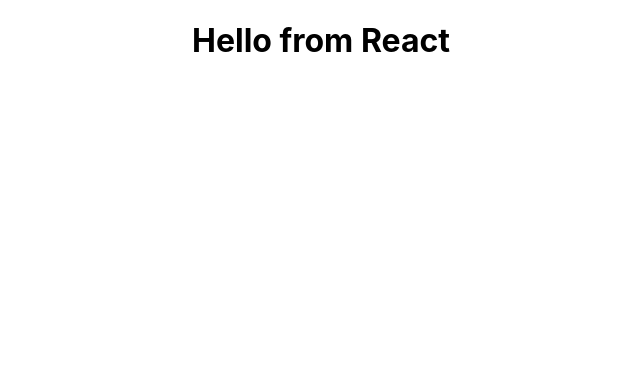
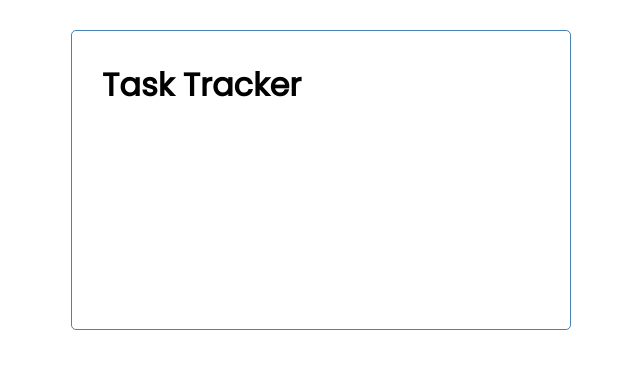
Before and after one commit to oberthewhat/react-task-tracker, a React (Create React App) app: page / in a window 1280 px wide. Shown: the top 368 px of the page, without its empty margins (319-959 px from the left). Built offline with nearby package versions, Linux system fonts and the light colour scheme.

Commit message:
32 min in

```diff
--- a/src/App.js
+++ b/src/App.js
@@ -1,9 +1,11 @@
 import './App.css';
+import Header from './components/Header'
 
 function App() {
+
   return (
-    <div className="App">
-     <h1>Hello from React</h1>
+    <div className="container">
+     <Header />
     </div>
   );
 }
--- /dev/null
+++ b/src/components/Header.js
@@ -0,0 +1,25 @@
+import PropTypes from 'prop-types';
+
+const Header = ({ title }) => {
+    return (
+        <header>
+            <h1>{title}</h1>
+        </header>
+    )
+}
+
+Header.defaultProps = {
+    title: 'Task Tracker',
+}
+
+Header.propTypes = {
+    title: PropTypes.string.isRequired
+}
+
+// const headingStyle = {
+//     color: 'red',
+//     backgroundColor:'black'
+// }
+
+
+export default Header
--- a/src/index.css
+++ b/src/index.css
@@ -1,13 +1,112 @@
-body {
+@import url('https://fonts.googleapis.com/css2?family=Poppins:wght@300;400&display=swap');
+
+* {
+  box-sizing: border-box;
   margin: 0;
-  font-family: -apple-system, BlinkMacSystemFont, 'Segoe UI', 'Roboto', 'Oxygen',
-    'Ubuntu', 'Cantarell', 'Fira Sans', 'Droid Sans', 'Helvetica Neue',
-    sans-serif;
-  -webkit-font-smoothing: antialiased;
-  -moz-osx-font-smoothing: grayscale;
+  padding: 0;
 }
 
-code {
-  font-family: source-code-pro, Menlo, Monaco, Consolas, 'Courier New',
-    monospace;
+body {
+  font-family: 'Poppins', sans-serif;
 }
+
+.container {
+  max-width: 500px;
+  margin: 30px auto;
+  overflow: auto;
+  min-height: 300px;
+  border: 1px solid steelblue;
+  padding: 30px;
+  border-radius: 5px;
+}
+
+.header {
+  display: flex;
+  justify-content: space-between;
+  align-items: center;
+  margin-bottom: 20px;
+}
+
+.btn {
+  display: inline-block;
+  background: #000;
+  color: #fff;
+  border: none;
+  padding: 10px 20px;
+  margin: 5px;
+  border-radius: 5px;
+  cursor: pointer;
+  text-decoration: none;
+  font-size: 15px;
+  font-family: inherit;
+}
+
+.btn:focus {
+  outline: none;
+}
+
+.btn:active {
+  transform: scale(0.98);
+}
+
+.btn-block {
+  display: block;
+  width: 100%;
+}
+
+.task {
+  background: #f4f4f4;
+  margin: 5px;
+  padding: 10px 20px;
+  cursor: pointer;
+}
+
+.task.reminder {
+  border-left: 5px solid green;
+}
+
+.task h3 {
+  display: flex;
+  align-items: center;
+  justify-content: space-between;
+}
+
+.add-form {
+  margin-bottom: 40px;
+}
+
+.form-control {
+  margin: 20px 0;
+}
+
+.form-control label {
+  display: block;
+}
+
+.form-control input {
+  width: 100%;
+  height: 40px;
+  margin: 5px;
+  padding: 3px 7px;
+  font-size: 17px;
+}
+
+.form-control-check {
+  display: flex;
+  align-items: center;
+  justify-content: space-between;
+}
+
+.form-control-check label {
+  flex: 1;
+}
+
+.form-control-check input {
+  flex: 2;
+  height: 20px;
+}
+
+footer {
+  margin-top: 30px;
+  text-align: center;
+}
```
